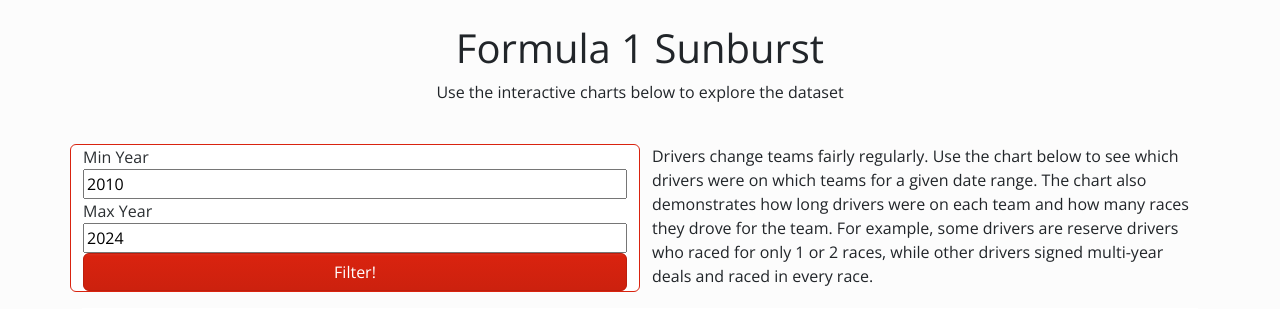
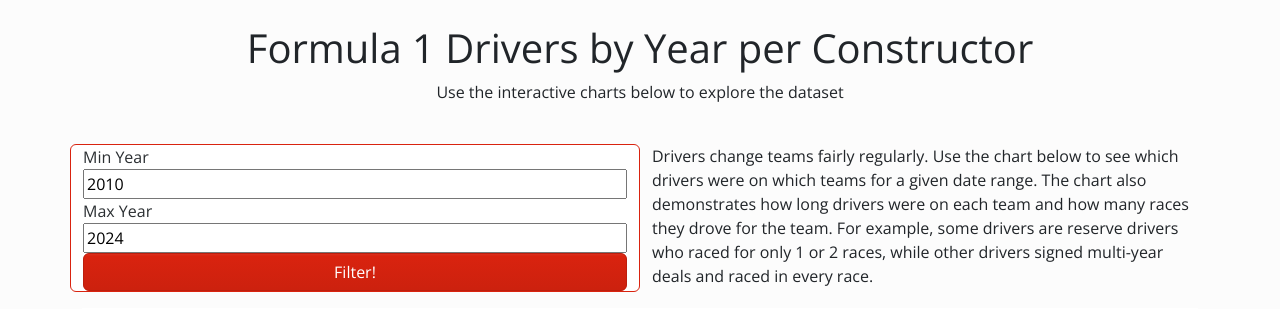
Before and after one commit to KevinPCarney/Project-3-Group-03, a Flask app: page /sunburst in a window 1280 px wide. Shown: the part 72-381 px from the top of the page. Run offline with Flask 3, Linux system fonts and the light colour scheme; data comes from the database, SQL or seed files in the repository; some libraries are stand-ins or nearby versions.

Commit message:
Updated page title

```diff
--- a/app/templates/sunburst.html
+++ b/app/templates/sunburst.html
@@ -54,7 +54,7 @@
     <div class="container">
         <div class="row">
           <div class="col-md-12 text-center">
-            <h1>Formula 1 Sunburst</h1>
+            <h1>Formula 1 Drivers by Year per Constructor</h1>
             <p>Use the interactive charts below to explore the dataset</p>
           </div>
         </div>
```
